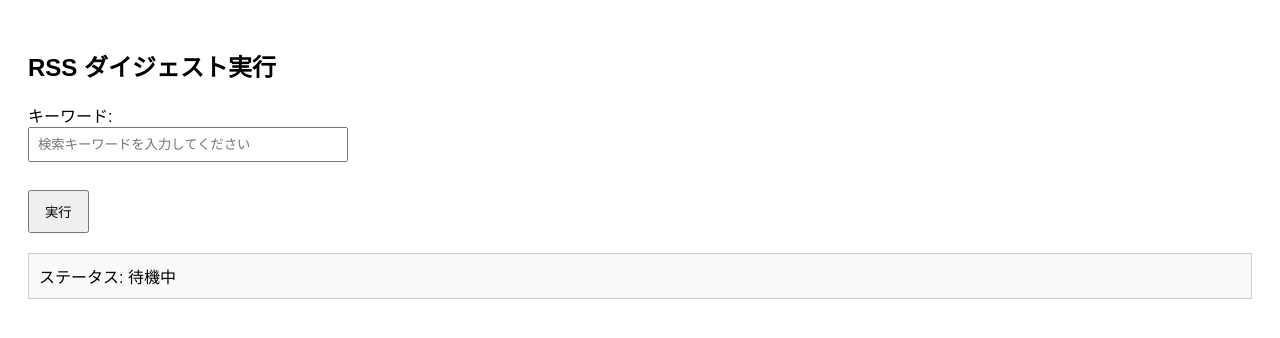
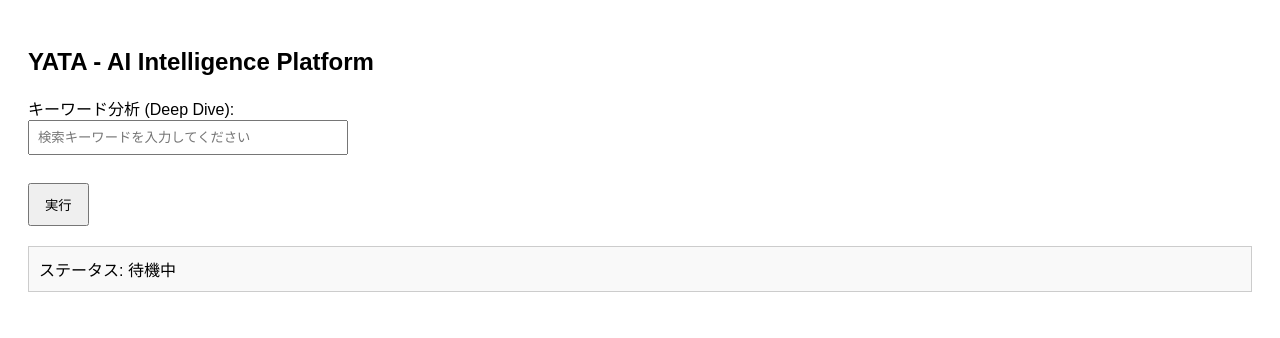
Before and after one commit to Boncoli/YATA-GAS, a plain HTML site: page Index.html in a window 1280 px wide. Drawn offline with Linux system fonts and the light colour scheme.

Commit message:
feat: rename project to YATA (The Three-Legged Guide to the Web)

```diff
--- a/Index.html
+++ b/Index.html
@@ -3,7 +3,7 @@
 <head>
   <base target="_top">
   <meta charset="utf-8">
-  <title>キーワード実行ツール</title>
+  <title>YATA - AI Intelligence Platform</title>
   <style>
     body { font-family: sans-serif; padding: 20px; }
     input[type="text"] { width: 300px; padding: 8px; margin-bottom: 10px; }
@@ -84,9 +84,9 @@
   </style>
 </head>
 <body>
-  <h2>RSS ダイジェスト実行</h2>
+  <h2>YATA - AI Intelligence Platform</h2>
 
-  <label for="keyword">キーワード:</label><br>
+  <label for="keyword">キーワード分析 (Deep Dive):</label><br>
   <input type="text" id="keyword" name="keyword" placeholder="検索キーワードを入力してください"><br><br>
 
   <button id="runButton" onclick="runDigestJob()">実行</button>
```
Also changed, not shown: RSScollect.js (+5 -4 lines), README.md.
